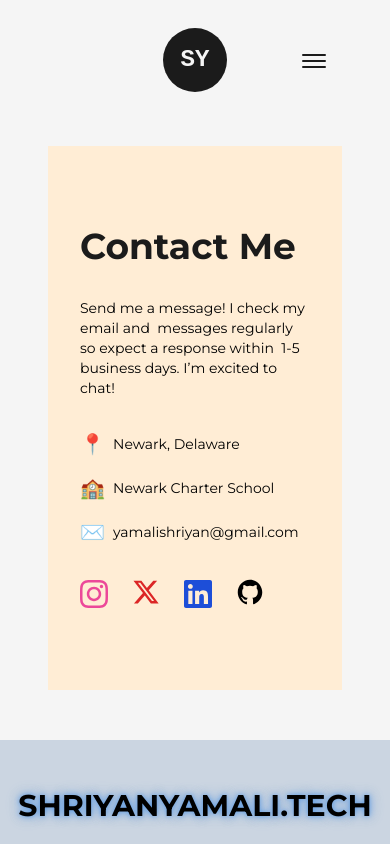
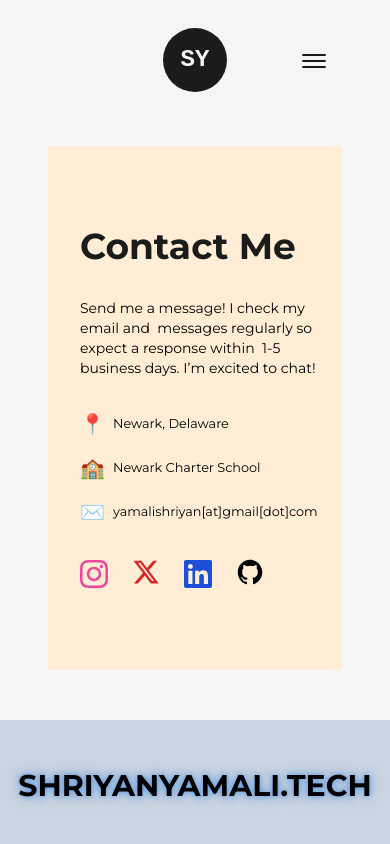
Before and after one commit to shriyanyamali/portfolio-v2, a Next.js app: page /contact in a window 390 px wide. Shown: the top 844 px of the page. Built offline with nearby package versions, Linux system fonts and the light colour scheme.

Commit message:
changed email characters to text

```diff
--- a/src/pages/contact.js
+++ b/src/pages/contact.js
@@ -42,7 +42,7 @@ const Contact = () => {
                   <a
                     href="https://newarkde.gov/"
                     target="_blank"
-                    className="transition-all duration-300 hover:scale-105"
+                    className="xs:text-[0.8rem] transition-all duration-300 hover:scale-105"
                   >
                     Newark, Delaware
                   </a>
@@ -52,7 +52,7 @@ const Contact = () => {
                   <a
                     href="https://newarkcharterschool.org/"
                     target="_blank"
-                    className="transition-all duration-300 hover:scale-105"
+                    className="xs:text-[0.8rem] transition-all duration-300 hover:scale-105"
                   >
                     Newark Charter School
                   </a>
@@ -62,9 +62,9 @@ const Contact = () => {
                   <a
                     href="mailto:yamalishriyan@gmail.com"
                     target="_blank"
-                    className="transition-all duration-300 hover:scale-105"
+                    className="xs:text-[0.8rem] transition-all duration-300 hover:scale-105"
                   >
-                    yamalishriyan@gmail.com
+                    yamalishriyan[at]gmail[dot]com
                   </a>
                 </div>
               </div>
```
